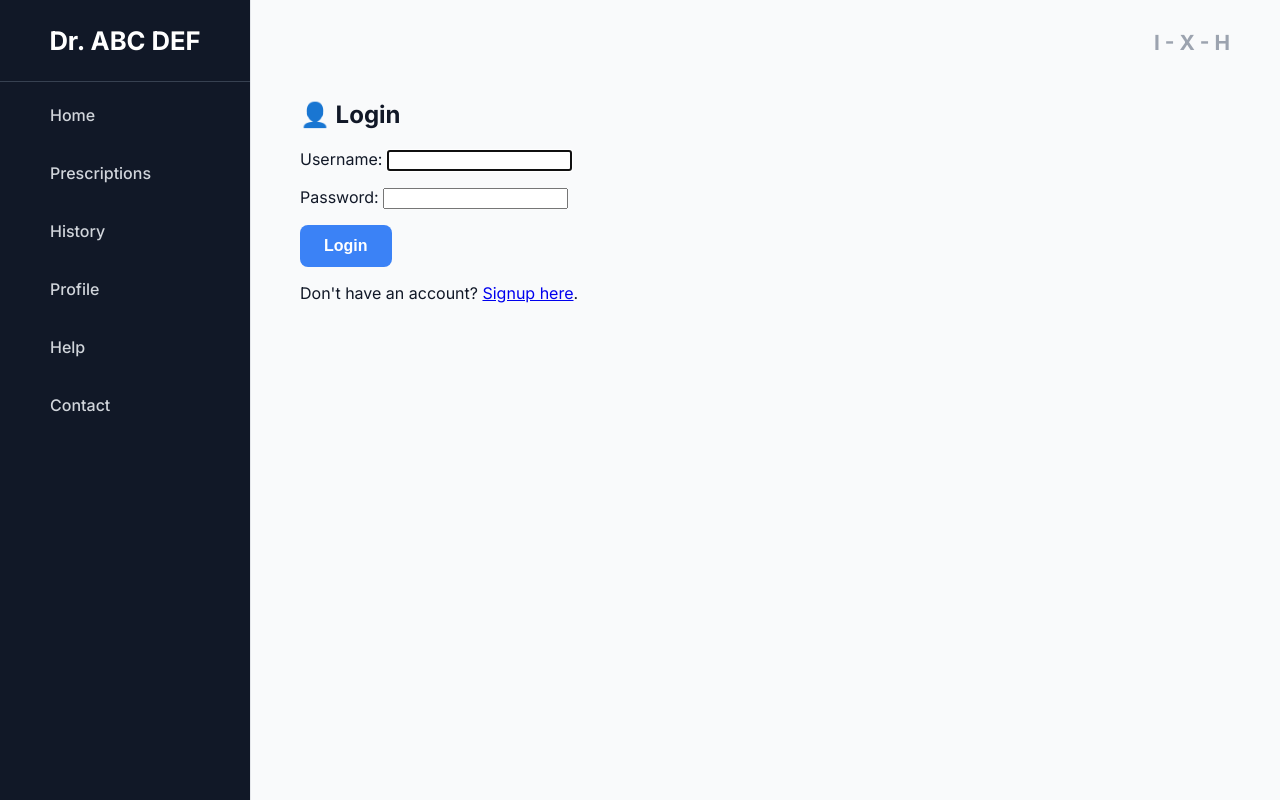
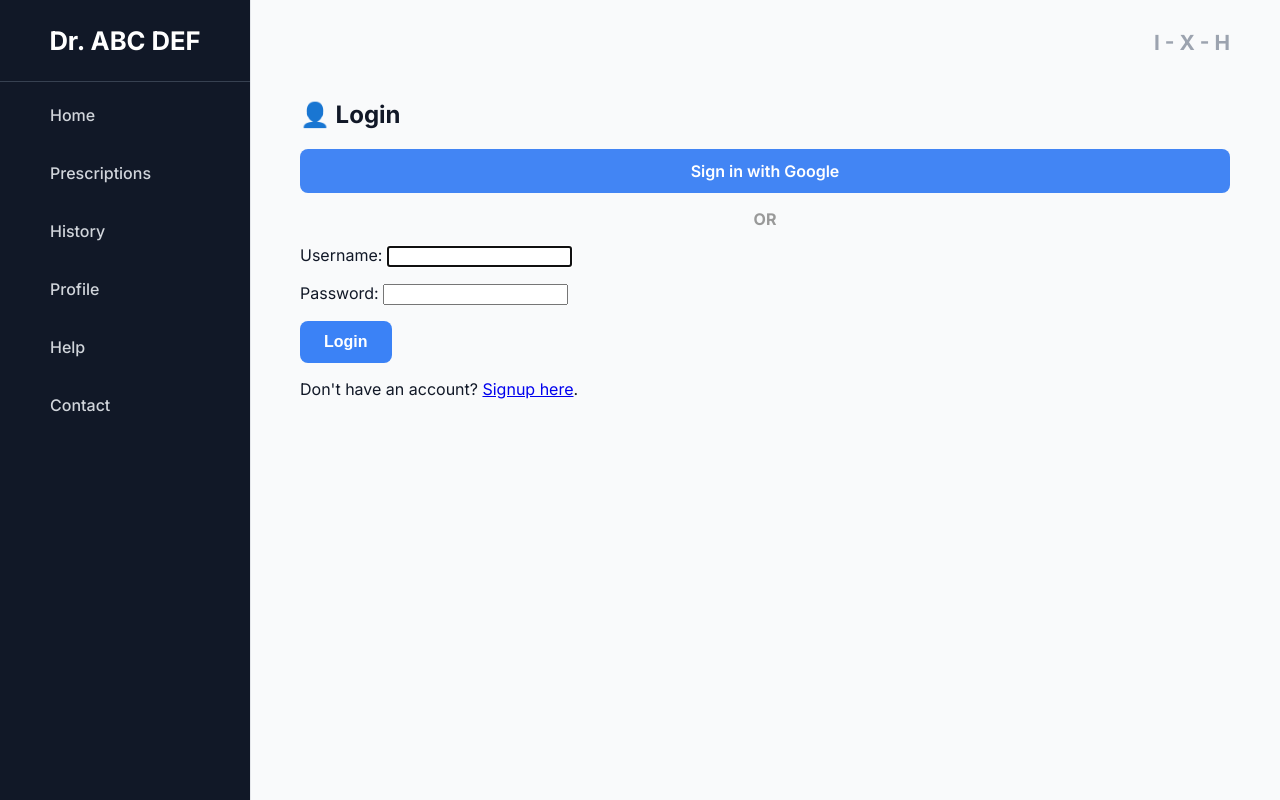
Before and after one commit to projectimaginex-hub/IXH_prescription_analyzer, a Django app: page /login/ in a window 1280 px wide. Run offline with Django 5.2, Linux system fonts and the light colour scheme; data comes from the database, SQL or seed files in the repository; both versions use the stored data as it was after the commit; some libraries are stand-ins or nearby versions.

Commit message:
added google Oauth

```diff
--- a/IXH/urls.py
+++ b/IXH/urls.py
@@ -22,7 +22,8 @@ from django.conf.urls.static import static # New import
 urlpatterns = [
     path('admin/', admin.site.urls),
     path('', include('home.urls')),
-
+     # Add this line for django-allauth
+    path('accounts/', include('allauth.urls')),
 ]
 
 # This new line tells Django to serve files from your MEDIA_ROOT folder when in DEBUG mode.
--- a/home/views.py
+++ b/home/views.py
@@ -73,6 +73,8 @@ def prescription(request):
     """
     if request.method == 'POST':
         # --- 1. GATHER AND VALIDATE DATA ---
+        audio_file = request.FILES.get('audio_file') # Assume JS sends this
+        transcribed_text = request.POST.get('transcriptionText')
         patient_name = request.POST.get('patientName')
         phone = request.POST.get('phone')
         age = request.POST.get('age')
@@ -102,7 +104,15 @@ def prescription(request):
         )
 
 
+         # --- 3. SAVE THE FILES ---
+        if audio_file:
+            new_prescription.audio_recording.save(
+                f'rec_{patient.id}_{new_prescription.id}.webm', audio_file, save=True)
 
+        if transcribed_text:
+            transcript_content = ContentFile(transcribed_text.encode('utf-8'))
+            new_prescription.transcript_file.save(
+                f'transcript_{patient.id}_{new_prescription.id}.txt', transcript_content, save=True)
 
         # --- 3. GENERATE THE PDF (NOW THAT DATA IS SAVED) ---
         buffer = io.BytesIO()
--- a/static/css/loginsignup.css
+++ b/static/css/loginsignup.css
@@ -13,7 +13,7 @@
     border-radius: 12px;
     width: 100%;
     max-width: 300px;
-    box-shadow: 0 4px 12px rgba(0, 0, 0, 0.1);
+    box-shadow: 0 4px 12px rgba(60, 53, 53, 0.1);
     text-align: center;
   }
 
--- a/templates/login.html
+++ b/templates/login.html
@@ -1,9 +1,14 @@
 {% extends 'base.html' %}
-{% block title %}Login{% endblock %}
+{% load socialaccount %} {% block title %}Login{% endblock %}
 
 {% block content %}
 <div class="auth-container">
   <h2>👤 Login</h2>
+
+  <a href="{% provider_login_url 'google' %}" class="btn btn-google">
+    Sign in with Google
+  </a>
+  <div class="or-separator">OR</div>
   <form method="POST">
     {% csrf_token %}
     {{ form.as_p }}
@@ -11,4 +16,24 @@
   </form>
   <p>Don't have an account? <a href="{% url 'signup' %}">Signup here</a>.</p>
 </div>
+
+<style>
+  .btn-google {
+    background-color: #4285F4;
+    color: white;
+    display: block;
+    text-align: center;
+    text-decoration: none;
+    margin-bottom: 1rem;
+  }
+  .btn-google:hover {
+    background-color: #357ae8;
+  }
+  .or-separator {
+    text-align: center;
+    color: #999;
+    margin-bottom: 1rem;
+    font-weight: bold;
+  }
+</style>
 {% endblock %}
```
Also changed, not shown: IXH/settings.py (+33 -0 lines), templates/signup.html (+9 -1 lines), db.sqlite3, home/migrations/0008_doctor_is_2fa_enabled_doctor_otp_secret.py (added), home/migrations/0009_remove_doctor_is_2fa_enabled_and_more.py (added), home/urls.py (line endings or trailing spaces), static/css/base.css (line endings or trailing spaces), 3 other files.
